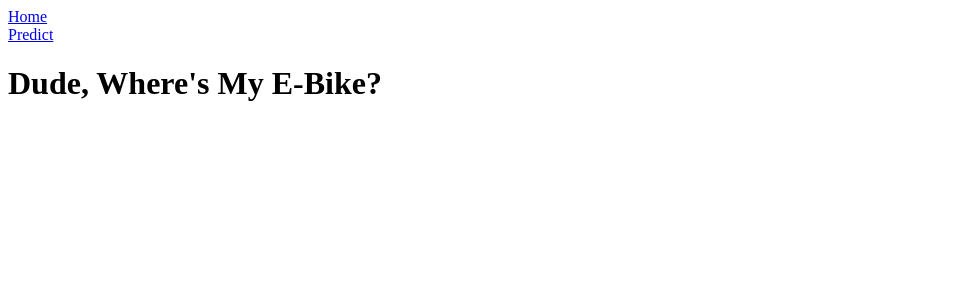
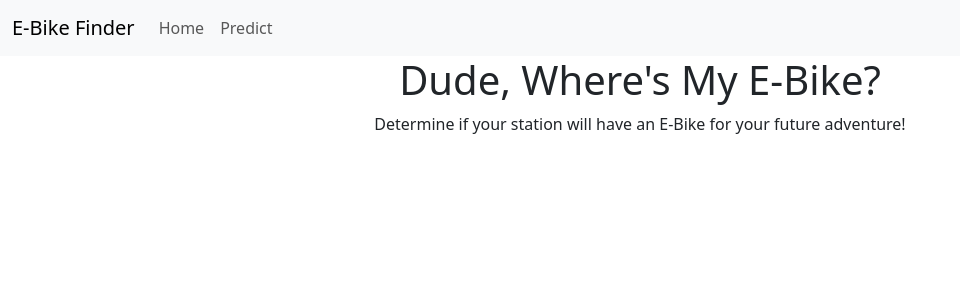
Before and after one commit to Fitzclutchington/citibike-predictor, a FastAPI app: page / in a window 1280 px wide. Shown: the top 300 px of the page, without its empty margins (0-960 px from the left). Run offline with FastAPI, Linux system fonts and the light colour scheme.

Commit message:
bootstrap  navbar

```diff
--- a/app/templates/base.html
+++ b/app/templates/base.html
@@ -4,7 +4,10 @@
     <meta charset="UTF-8">
     <meta http-equiv="X-UA-Compatible" content="IE=edge">
     <meta name="viewport" content="width=device-width, initial-scale=1.0">
-    <link rel="stylesheet" type="text/css" href="{{ url_for('static', path='style.css')}}">
+    <link href="https://cdn.jsdelivr.net/npm/bootstrap@5.3.3/dist/css/bootstrap.min.css" rel="stylesheet" integrity="sha384-QWTKZyjpPEjISv5WaRU9OFeRpok6YctnYmDr5pNlyT2bRjXh0JMhjY6hW+ALEwIH" crossorigin="anonymous">
+    <script src="https://cdn.jsdelivr.net/npm/bootstrap@5.3.3/dist/js/bootstrap.bundle.min.js" integrity="sha384-YvpcrYf0tY3lHB60NNkmXc5s9fDVZLESaAA55NDzOxhy9GkcIdslK1eN7N6jIeHz" crossorigin="anonymous"></script>
+    <script src="https://cdn.jsdelivr.net/npm/@popperjs/core@2.11.8/dist/umd/popper.min.js" integrity="sha384-I7E8VVD/ismYTF4hNIPjVp/Zjvgyol6VFvRkX/vR+Vc4jQkC+hVqc2pM8ODewa9r" crossorigin="anonymous"></script>
+    <script src="https://cdn.jsdelivr.net/npm/bootstrap@5.3.3/dist/js/bootstrap.min.js" integrity="sha384-0pUGZvbkm6XF6gxjEnlmuGrJXVbNuzT9qBBavbLwCsOGabYfZo0T0to5eqruptLy" crossorigin="anonymous"></script>
     <title>e-Bike Availability Predictor</title>
 </head>
 <body>
--- a/app/templates/homepage.html
+++ b/app/templates/homepage.html
@@ -1,2 +1,5 @@
 {% include "base.html" %}
-<h1>Dude, Where's My E-Bike?</h1>
+<div class="jumbotron text-center">
+    <h1>Dude, Where's My E-Bike?</h1>
+    <p>Determine if your station will have an E-Bike for your future adventure!</p>
+</div>
--- a/app/templates/navbar.html
+++ b/app/templates/navbar.html
@@ -1,4 +1,14 @@
-<ul>
-    <li><a href="/">Home</a></li>
-    <li><a href="/predict">Predict</a></li>
-</ul>
+<nav class="navbar navbar-expand-lg navbar-light bg-light">
+    <div class="container-fluid">
+        <a class="navbar-brand" href="/">E-Bike Finder</a>
+        <button class="navbar-toggler" type="button" data-bs-toggle="collapse" data-bs-target="#navbarNav" aria-controls="navbarNav" aria-expanded="false" aria-label="Toggle navigation">
+            <span class="navbar-toggler-icon"></span>
+        </button>
+        <div class="collapse navbar-collapse" id="navbarNav">
+            <ul class="navbar-nav">
+                <li class="nav-item"><a class="nav-link" href="/">Home</a></li>
+                <li class="nav-item"><a class="nav-link" href="/predict">Predict</a></li>
+            </ul>
+        </div>
+    </div>
+</nav>
```
